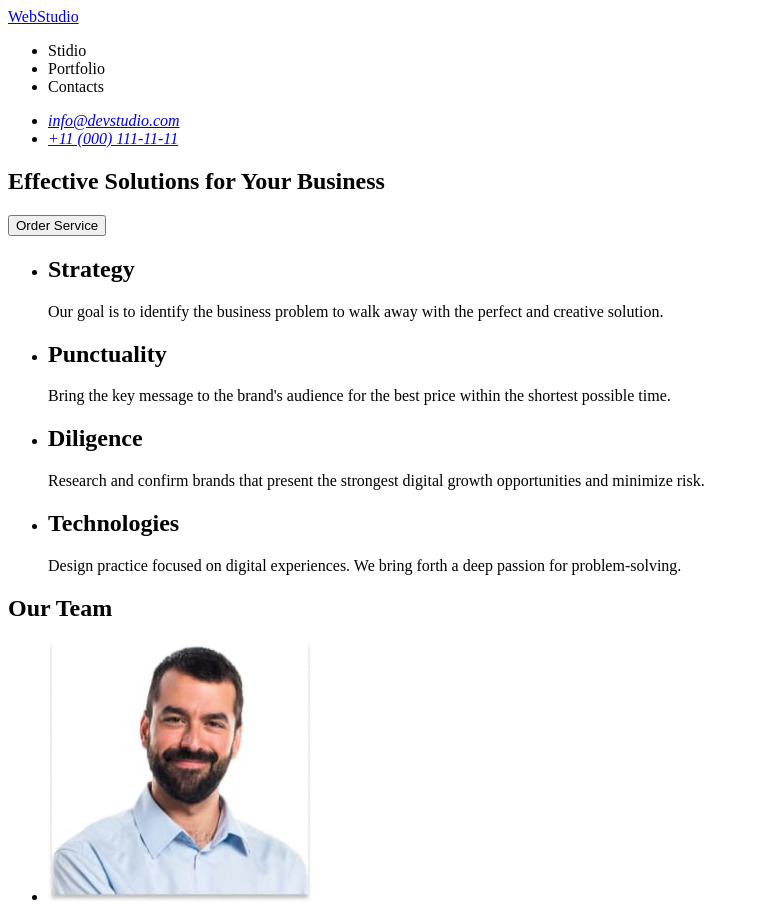
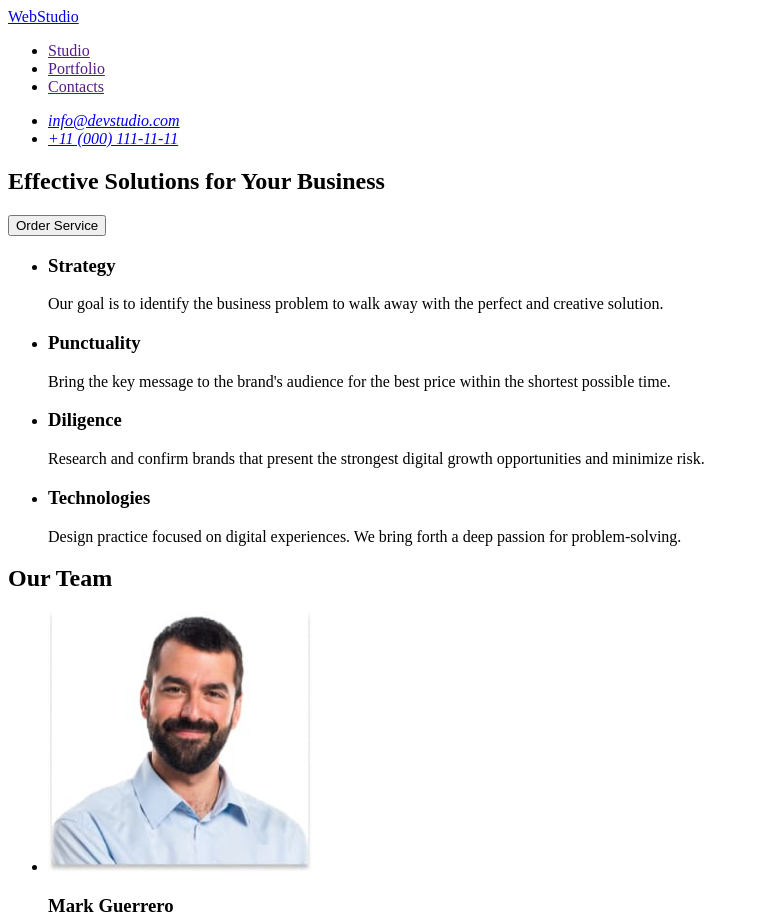
Before and after one commit to Vitalii-Lukianchuk/goit-markup-hw-01, a plain HTML site: page index.html in a window 1280 px wide. Shown: the top 920 px of the page, without its empty margins (0-759 px from the left). Drawn offline with Linux system fonts and the light colour scheme.

Commit message:
correction

```diff
--- a/index.html
+++ b/index.html
@@ -13,9 +13,9 @@
         <nav>
             <a href="./index.html">WebStudio</a>
             <ul>
-                <li><a href=""></a>Stidio</li>
-                <li><a href=""></a>Portfolio</li>
-                <li><a href=""></a>Contacts</li>
+                <li><a href="">Studio</a></li>
+                <li><a href="">Portfolio</a></li>
+                <li><a href="">Contacts</a></li>
             </ul>
         </nav>
 
@@ -33,29 +33,29 @@
     </header>
     <main>
         <section>
-            <h1>Effective Solutions
-                for Your Business</h1>
+            <h2>Effective Solutions
+                for Your Business</h2>
             <button type="button">Order Service</button>
         </section>
         <section>
             <ul>
                 <li>
-                    <h2>Strategy</h2>
+                    <h3>Strategy</h3>
                     <p>Our goal is to identify the business
                         problem to walk away with the perfect and creative solution.</p>
                 </li>
                 <li>
-                    <h2>Punctuality</h2>
+                    <h3>Punctuality</h3>
                     <p>Bring the key message to the brand's audience for the best price within the shortest possible
                         time.</p>
                 </li>
                 <li>
-                    <h2>Diligence</h2>
+                    <h3>Diligence</h3>
                     <p>Research and confirm brands that present the strongest digital growth opportunities and minimize
                         risk.</p>
                 </li>
                 <li>
-                    <h2>Technologies</h2>
+                    <h3>Technologies</h3>
                     <p>Design practice focused on digital experiences. We bring forth a deep passion for
                         problem-solving.
                     </p>
@@ -79,7 +79,7 @@
                 <li>
                     <img src="./images/camila.img.jpg" width="264" height="260" alt="camila garcia">
                     <h3>Camila Garcia</h3>
-                    <p>Marketing/p>
+                    <p>Marketing</p>
                 </li>
                 <li>
                     <img src="./images/daniel.img.jpg" width="264" height="260" alt="daniel wilson">
```
